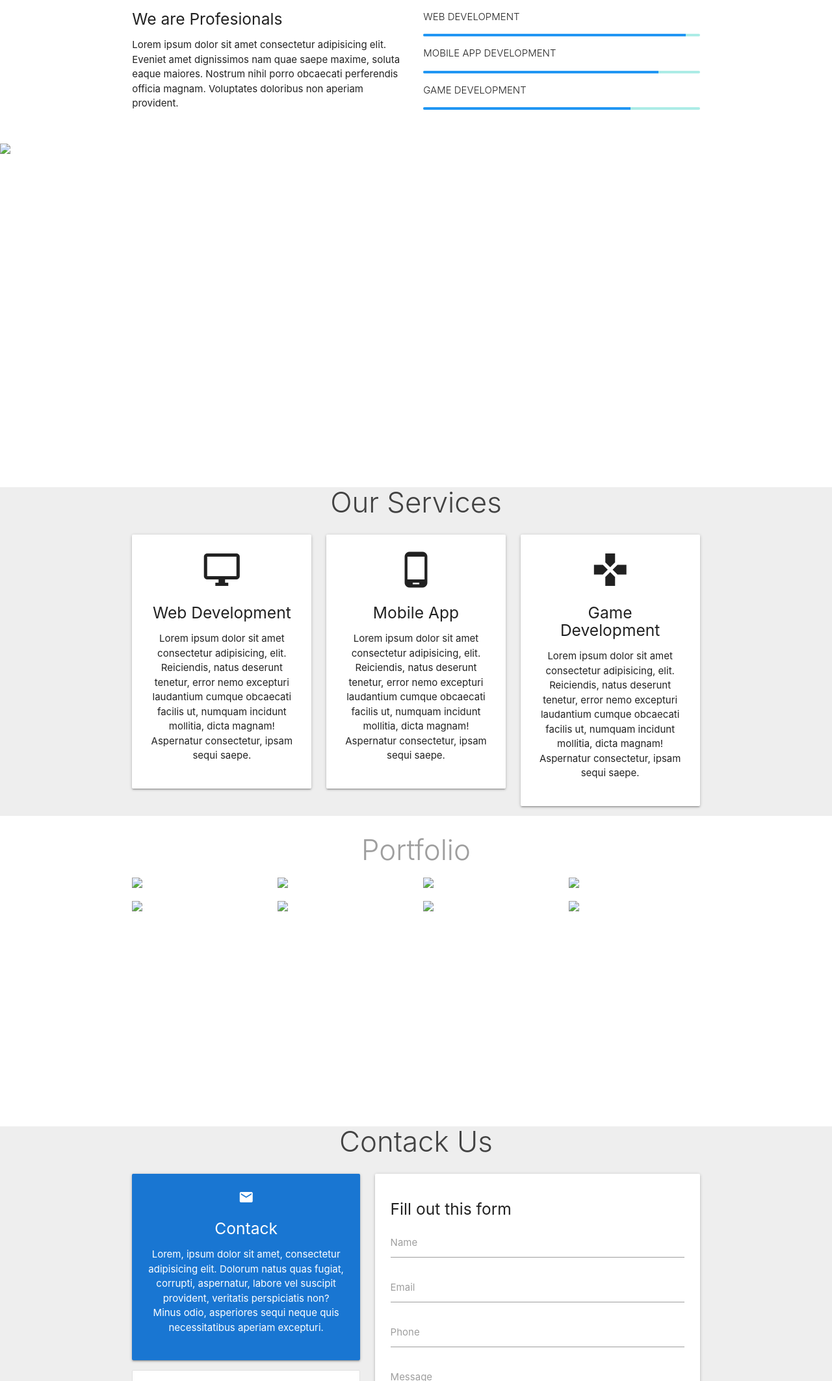
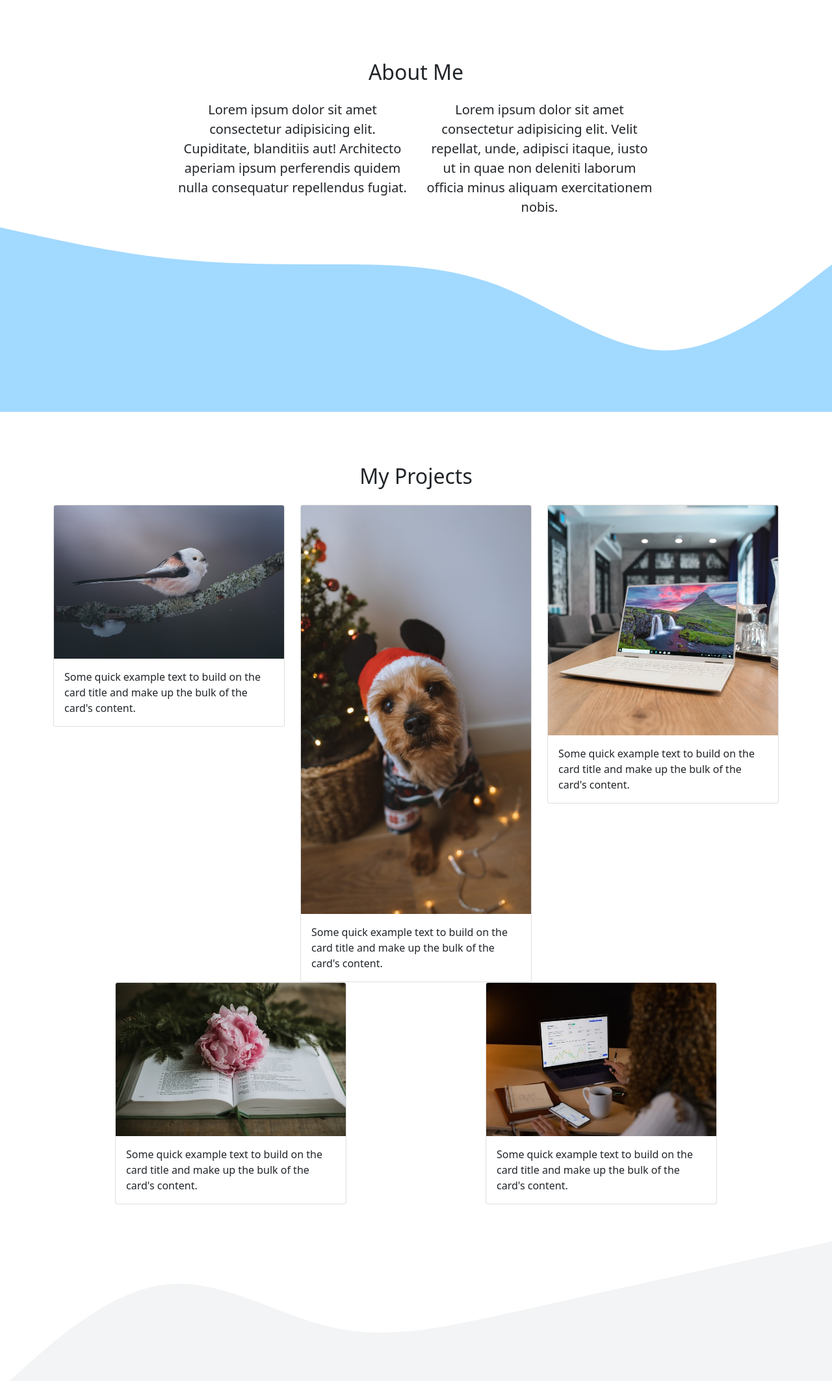
Before and after one commit to jannilaibahas/jannilaibahas.github.io, a plain HTML site: page index.html in a window 1280 px wide. Shown: the part 674-2800 px from the top of the page at 65% size. Drawn offline with nearby package versions, Linux system fonts and the light colour scheme.

Commit message:
Add files via upload

```diff
--- a/index.html
+++ b/index.html
@@ -1,313 +1,245 @@
 <!DOCTYPE html>
-  <html>
+<html lang="en">
   <head>
-      <!--Import Google Icon Font-->
-      <link href="https://fonts.googleapis.com/icon?family=Material+Icons" rel="stylesheet">
-      <!--Import materialize.css-->
-      <link type="text/css" rel="stylesheet" href="css/materialize.min.css"  media="screen,projection"/>
+    <!-- Required meta tags -->
+    <meta charset="utf-8" />
+    <meta name="viewport" content="width=device-width, initial-scale=1" />
 
-      <!-- my css -->
-      <link rel="stylesheet" href="css/style.css">
+    <!-- Bootstrap CSS -->
+    <link href="https://cdn.jsdelivr.net/npm/bootstrap@5.1.3/dist/css/bootstrap.min.css" rel="stylesheet" integrity="sha384-1BmE4kWBq78iYhFldvKuhfTAU6auU8tT94WrHftjDbrCEXSU1oBoqyl2QvZ6jIW3" crossorigin="anonymous" />
 
-      <!--Let browser know website is optimized for mobile-->
-      <meta name="viewport" content="width=device-width, initial-scale=1.0"/>
-      <title>Company Profile</title>
+    <!-- bootstrap icon -->
+    <link rel="stylesheet" href="https://cdn.jsdelivr.net/npm/bootstrap-icons@1.7.2/font/bootstrap-icons.css" />
+
+    <!-- My css -->
+    <link rel="stylesheet" href="style.css" />
+    <title>MyPortfolio bootstrap5</title>
   </head>
-
-    <body id="home" class="scrollspy">
-
-  <!-- navbar -->
-
-  <div class="navbar-fixed">
-    <!-- Dropdown Structure -->
-    <ul id="dropdown1" class="dropdown-content">
-      <li><a href="#!">one</a></li>
-      <li><a href="#!">two</a></li>
-      <li class="divider"></li>
-      <li><a href="#!">three</a></li>
-    </ul>
-    <nav class="purple darken-4">
-
+  <body id="home">
+    <!-- Navbar -->
+    <nav class="navbar fixed-top navbar-expand-lg navbar-dark bg-primary shadow">
       <div class="container">
-
-        <div class="nav-wrapper">
-          <a href="#home" class="brand-logo">JASoft.</a>
-          <a href="#" data-target="mobile-nav" class="sidenav-trigger"><i class="material-icons">menu</i></a>
-            <ul class="right hide-on-med-and-down">
-              <li><a href="#about">About Us</a></li>
-              <li><a href="#clients">Clients</a></li>
-              <li><a href="#services">Services</a></li>
-              <li><a href="#portfolio">Portfolio</a></li>
-              <li><a href="#contack">Contack Us</a></li>
-              <li><a class="dropdown-trigger" href="#!" data-target="dropdown1">Dropdown<i class="material-icons right">arrow_drop_down</i></a></li>
-            </ul>
-        </div>
-
-      </div>
-    </nav>
-
-  </div>
-
-    <!-- sidenav -->
-      <ul class="sidenav" id="mobile-nav">
-        <li><a href="#about">About Us</a></li>
-        <li><a href="#clients">Clients</a></li>
-        <li><a href="#services">Service</a></li>
-        <li><a href="#portfolio">Portfolio</a></li>
-        <li><a href="#contack">Contack</a></li>
-        <li><a class="dropdown-trigger" href="#!" data-target="dropdown2">Dropdown<i class="material-icons right">arrow_drop_down</i></a></li>
-      </ul>
-    <!-- Dropdown Structure -->
-    <ul id="dropdown2" class="dropdown-content">
-      <li><a href="#!">one</a></li>
-      <li><a href="#!">two</a></li>
-      <li class="divider"></li>
-      <li><a href="#!">three</a></li>
-    </ul>
-
-<!-- sliders -->
-
-  <div class="slider">
-    <ul class="slides">
-      <li>
-        <img src="img/slider/1.png">
-        <div class="caption right-align">
-          <h3>This is our big Tagline!</h3>
-          <h5 class="light grey-text text-lighten-3">Here's our small slogan.</h5>
-        </div>
+        <a class="navbar-brand" href="#home">JASoft.</a>
+        <button class="navbar-toggler" type="button" data-bs-toggle="collapse" data-bs-target="#navbarNav" aria-controls="navbarNav" aria-expanded="false" aria-label="Toggle navigation">
+          <span class="navbar-toggler-icon"></span>
+        </button>
+        <div class="collapse navbar-collapse" id="navbarNav">
+          <ul class="navbar-nav ms-auto">
+            <li class="nav-item">
+              <a class="nav-link active" aria-current="page" href="#">Home</a>
             </li>
-      <li>
-        <img src="img/slider/2.png">
-        <div class="caption left-align">
-          <h3>This is our big Tagline!</h3>
-          <h5 class="light grey-text text-lighten-3">Here's our small slogan.</h5>
-        </div>
+            <li class="nav-item">
+              <a class="nav-link" href="#about">About</a>
             </li>
-      <li>
-        <img src="img/slider/3.png">
-        <div class="caption center-align">
-          <h3>This is our big Tagline!</h3>
-          <h5 class="light grey-text text-lighten-3">Here's our small slogan.</h5>
-        </div>
+            <li class="nav-item">
+              <a class="nav-link" href="#projects">Project</a>
+            </li>
+            <li class="nav-item">
+              <a class="nav-link" href="#contack">Contack</a>
             </li>
           </ul>
         </div>
+      </div>
+    </nav>
+    <!-- akhir navbar -->
 
-<!-- About us -->
-<div class="section about scrollspy" id="about">
+    <!-- jumbotron -->
+    <section class="jumbotron text-center">
+      <img src="img/janni.png" alt="Janni Laibahas" width="200" class="rounded-circle img-thumbnail" />
+      <h1 class="display-4">Janni Laibahas</h1>
+      <p class="lead">Web Developer | Software House</p>
+      <svg xmlns="http://www.w3.org/2000/svg" viewBox="0 0 1440 320">
+        <path
+          fill="#fff"
+          fill-opacity="1"
+          d="M0,0L48,32C96,64,192,128,288,170.7C384,213,480,235,576,208C672,181,768,107,864,112C960,117,1056,203,1152,224C1248,245,1344,203,1392,181.3L1440,160L1440,320L1392,320C1344,320,1248,320,1152,320C1056,320,960,320,864,320C768,320,672,320,576,320C480,320,384,320,288,320C192,320,96,320,48,320L0,320Z"
+        ></path>
+      </svg>
+    </section>
+    <!-- akhir jumbotron -->
+
+    <!-- About -->
+    <section id="about">
       <div class="container">
-    <div class="row">
-
-      <h3 class="center light grey-text text-darken-3">About Us</h3>
-
-      <div class="col m6">
-        <h5>We are Profesionals</h5>
-        <p>Lorem ipsum dolor sit amet consectetur adipisicing elit. Eveniet amet dignissimos nam quae saepe maxime, soluta eaque maiores. Nostrum nihil porro obcaecati perferendis officia magnam. Voluptates doloribus non aperiam provident.</p>
+        <div class="row text-center mb-3">
+          <div class="col">
+            <h2>About Me</h2>
           </div>
-
-      <div class="col m6 light">
-          <p>WEB DEVELOPMENT</p>
-          <div class="progress">
-            <div class="determinate blue" style="width: 95%"></div>
         </div>
-
-          <p>MOBILE APP DEVELOPMENT</p>
-          <div class="progress">
-            <div class="determinate blue" style="width: 85%"></div>
+        <div class="row justify-content-center fs-5 text-center">
+          <div class="col-md-4">
+            <p>Lorem ipsum dolor sit amet consectetur adipisicing elit. Cupiditate, blanditiis aut! Architecto aperiam ipsum perferendis quidem nulla consequatur repellendus fugiat.</p>
           </div>
-
-          <p>GAME DEVELOPMENT</p>
-          <div class="progress">
-            <div class="determinate blue" style="width: 75%"></div>
-          </div>
-
-      </div>
-
+          <div class="col-md-4">
+            <p>Lorem ipsum dolor sit amet consectetur adipisicing elit. Velit repellat, unde, adipisci itaque, iusto ut in quae non deleniti laborum officia minus aliquam exercitationem nobis.</p>
           </div>
         </div>
       </div>
+      <svg xmlns="http://www.w3.org/2000/svg" viewBox="0 0 1440 320">
+        <path
+          fill="#a2d9ff"
+          fill-opacity="1"
+          d="M0,0L48,10.7C96,21,192,43,288,53.3C384,64,480,64,576,64C672,64,768,64,864,101.3C960,139,1056,213,1152,213.3C1248,213,1344,139,1392,101.3L1440,64L1440,320L1392,320C1344,320,1248,320,1152,320C1056,320,960,320,864,320C768,320,672,320,576,320C480,320,384,320,288,320C192,320,96,320,48,320L0,320Z"
+        ></path>
+      </svg>
+    </section>
 
-<!-- Clients -->
-  <div class="parallax-container scrollspy" id="clients">
-      <div class="parallax"><img src="img/slider/4.png"></div>
-      <div class="container clients">
-        <h3 class="center white-text">Our Clients</h3>
-        <div class="row">
+    <!-- akhir about -->
 
-          <div class="col m4 s12 center">
-            <img src="img/clients/gojek.png" alt="">
-          </div>
-           <div class="col m4 s12 center">
-            <img src="img/clients/tokopedia.png" alt="">
-          </div>
-           <div class="col m4 s12 center">
-            <img src="img/clients/traveloka.png" alt="">
-          </div>
-
+    <!-- projects -->
+    <section id="projects">
+      <div class="container">
+        <div class="row text-center mb-3">
+          <div class="col">
+            <h2>My Projects</h2>
           </div>
         </div>
-
-  </div>
-
-  <!-- Services -->
-
-<div class="services grey lighten-3 scrollspy" id="services">
-  <div class="container">
-    <div class="row">
-      <h3 class="light center grey-text text-darken-3">Our Services</h3>
-      <div class="col m4 s12">
-        <div class="card-panel center">
-          <i class="medium material-icons">desktop_windows</i>
-          <h5>Web Development</h5>
-          <p>Lorem ipsum dolor sit amet consectetur adipisicing, elit. Reiciendis, natus deserunt tenetur, error nemo excepturi laudantium cumque obcaecati facilis ut, numquam incidunt mollitia, dicta magnam! Aspernatur consectetur, ipsam sequi saepe.</p>
-
+        <div class="row justify-content-around">
+          <div class="col-md-4 mb 3">
+            <div class="card">
+              <img src="img/myprojects/1.jpg" class="card-img-top" alt="project1" />
+              <div class="card-body">
+                <p class="card-text">Some quick example text to build on the card title and make up the bulk of the card's content.</p>
               </div>
             </div>
-      <div class="col m4 s12">
-        <div class="card-panel center">
-          <i class="medium material-icons">phone_android</i>
-          <h5>Mobile App</h5>
-          <p>Lorem ipsum dolor sit amet consectetur adipisicing, elit. Reiciendis, natus deserunt tenetur, error nemo excepturi laudantium cumque obcaecati facilis ut, numquam incidunt mollitia, dicta magnam! Aspernatur consectetur, ipsam sequi saepe.</p>
-
+          </div>
+          <div class="col-md-4 mb 3">
+            <div class="card">
+              <img src="img/myprojects/2.jpg" class="card-img-top" alt="project2" />
+              <div class="card-body">
+                <p class="card-text">Some quick example text to build on the card title and make up the bulk of the card's content.</p>
               </div>
             </div>
-      <div class="col m4 s12">
-        <div class="card-panel center">
-          <i class="medium material-icons">games</i>
-          <h5>Game Development</h5>
-          <p>Lorem ipsum dolor sit amet consectetur adipisicing, elit. Reiciendis, natus deserunt tenetur, error nemo excepturi laudantium cumque obcaecati facilis ut, numquam incidunt mollitia, dicta magnam! Aspernatur consectetur, ipsam sequi saepe.</p>
-
+          </div>
+          <div class="col-md-4 mb 3">
+            <div class="card">
+              <img src="img/myprojects/3.jpg" class="card-img-top" alt="project3" />
+              <div class="card-body">
+                <p class="card-text">Some quick example text to build on the card title and make up the bulk of the card's content.</p>
+              </div>
+            </div>
+          </div>
+          <div class="col-md-4 mb 3">
+            <div class="card">
+              <img src="img/myprojects/4.jpg" class="card-img-top" alt="project4" />
+              <div class="card-body">
+                <p class="card-text">Some quick example text to build on the card title and make up the bulk of the card's content.</p>
+              </div>
+            </div>
+          </div>
+          <div class="col-md-4 mb 3">
+            <div class="card">
+              <img src="img/myprojects/5.jpg" class="card-img-top" alt="project5" />
+              <div class="card-body">
+                <p class="card-text">Some quick example text to build on the card title and make up the bulk of the card's content.</p>
               </div>
             </div>
           </div>
         </div>
+      </div>
+      <svg xmlns="http://www.w3.org/2000/svg" viewBox="0 0 1440 320">
+        <path
+          fill="#f3f4f5"
+          fill-opacity="1"
+          d="M0,320L48,277.3C96,235,192,149,288,138.7C384,128,480,192,576,213.3C672,235,768,213,864,192C960,171,1056,149,1152,128C1248,107,1344,85,1392,74.7L1440,64L1440,320L1392,320C1344,320,1248,320,1152,320C1056,320,960,320,864,320C768,320,672,320,576,320C480,320,384,320,288,320C192,320,96,320,48,320L0,320Z"
+        ></path>
+      </svg>
+    </section>
+    <!-- akhir project -->
 
-</div>
-
-<!-- portfolio -->
-<section class="portfolio scrollspy" id="portfolio">
+    <!-- contack -->
+    <section id="contack">
       <div class="container">
-    <h3 class="light center grey-text darken-3">Portfolio</h3>
-    <div class="row">
-      <div class="col m3 s12">
-        <img src="img/portfolio/1.png" class="responsive-img materialboxed" data-caption="A picture of a way with a group of trees in a park">
-      </div>
-      <div class="col m3 s12">
-        <img src="img/portfolio/2.png" class="responsive-img materialboxed">
-      </div>
-      <div class="col m3 s12">
-        <img src="img/portfolio/3.png" class="responsive-img materialboxed">
-      </div>
-      <div class="col m3 s12">
-        <img src="img/portfolio/4.png" class="responsive-img materialboxed">
+        <div class="row text-center mb-5">
+          <div class="col">
+            <h2>Contack Me</h2>
           </div>
         </div>
-    <div class="row">
-      <div class="col m3 s12">
-        <img src="img/portfolio/5.png" class="responsive-img materialboxed" data-caption="A picture of a way with a group of trees in a park">
+        <div class="row justify-content-center">
+          <div class="col-md-6">
+            <div class="alert alert-warning alert-dismissible fade show d-none my-alert" role="alert">
+              <strong>Terima Kasih!</strong> Pesan anda sudah kami terima.
+              <button type="button" class="btn-close" data-bs-dismiss="alert" aria-label="Close"></button>
             </div>
-      <div class="col m3 s12">
-        <img src="img/portfolio/6.png" class="responsive-img materialboxed">
+            <form name="portfolio-to-google-sheet">
+              <div class="mb-3">
+                <label for="name" class="form-label">Nama Lengkap </label>
+                <input type="text" class="form-control" id="name" aria-describedby="name" name="nama" />
               </div>
-      <div class="col m3 s12">
-        <img src="img/portfolio/1.png" class="responsive-img materialboxed">
+              <div class="mb-3">
+                <label for="email" class="form-label">Email address</label>
+                <input type="email" class="form-control" id="email" aria-describedby="email" name="email" />
               </div>
-      <div class="col m3 s12">
-        <img src="img/portfolio/2.png" class="responsive-img materialboxed">
+              <div class="mb-3">
+                <label for="pesan" class="form-label">Pesan </label>
+                <textarea class="form-control" id="pesan" rows="3" name="pesan"></textarea>
+              </div>
+              <button type="submit" class="btn btn-primary btn-kirim">Send</button>
+              <button class="btn btn-primary btn-loading d-none" type="button" disabled>
+                <span class="spinner-border spinner-border-sm" role="status" aria-hidden="true"></span>
+                Loading...
+              </button>
+            </form>
           </div>
         </div>
       </div>
+      <svg xmlns="http://www.w3.org/2000/svg" viewBox="0 0 1440 320">
+        <path
+          fill="#a2d9ff"
+          fill-opacity="1"
+          d="M0,320L48,288C96,256,192,192,288,181.3C384,171,480,213,576,234.7C672,256,768,256,864,261.3C960,267,1056,277,1152,240C1248,203,1344,117,1392,74.7L1440,32L1440,320L1392,320C1344,320,1248,320,1152,320C1056,320,960,320,864,320C768,320,672,320,576,320C480,320,384,320,288,320C192,320,96,320,48,320L0,320Z"
+        ></path>
+      </svg>
     </section>
 
-<section id="contack" class="contack grey lighten-3 scrollspy">
-  <div class="container">
-    <h3 class="light center grey-text text-darken-3">Contack Us</h3>
-      <div class="row">
-
-        <div class="col m5 s12">
-          <div class="card-panel blue darken-2 center white-text">
-            <i class="material-icons">mail</i>
-            <h5>Contack</h5>
-            <p>Lorem, ipsum dolor sit amet, consectetur adipisicing elit. Dolorum natus quas fugiat, corrupti, aspernatur, labore vel suscipit provident, veritatis perspiciatis non? Minus odio, asperiores sequi neque quis necessitatibus aperiam excepturi.</p>
-          </div>
-          <ul class="collection with-header">
-            <li class="collection-header"><h5>Our Office</h5></li>
-            <li class="collection-item">Jl. Pedurungan Baru II/71 (WA. 082136695600)</li>
-            <li class="collection-item">Semarang</li>
-            <li class="collection-item">Jawa Tengah</li>
-          </ul>
-        </div>
-
-        <div class="col m7 s12">
-          <div class="form">
-            <div class="card-panel">
-              <h5>Fill out this form</h5>
-              <div class="input-field">
-                <input type="text" name="name" id="name" required="" class="validate">
-                <label for="name">Name</label>
-              </div>
-              <div class="input-field">
-                <input type="email" name="email" id="email" required="" class="validate">
-                <label for="email">Email</label>
-              </div>
-              <div class="input-field">
-                <input type="text" name="phone" id="phone" required="">
-                <label for="phone">Phone</label>
-              </div>
-              <div class="input-field">
-                <textarea name="message" id="message" class="materialize-textarea"></textarea>
-                <label for="message">Message</label>
-              </div>
-              <button type="submit" class="btn blue darken-2">Send</button>
-            </div>
-          </div>
-        </div>
-
-      </div>
-
-      </div>
-
-  </div>
-</section>
+    <!-- akhir contack -->
 
     <!-- footer -->
-<div class="footer blue darken-2 white-text center">
-  <p class="flow-text">JASoft. Copyright © 2021 </p>
+    <div class="footer bg-primary text-center text-white">
+      <p>Created with <i class="bi bi-heart-fill"></i> by <a href="https://www.youtube.com/c/jonijudeajames" class="text-white fw-bold btn btn-danger" target="_blank">JASoft.</a></p>
+    </div>
+    <!-- akhir footer -->
 
-</div>
+    <!-- Optional JavaScript; choose one of the two! -->
 
-      <!--JavaScript at end of body for optimized loading-->
-      <script type="text/javascript" src="js/materialize.min.js"></script>
+    <!-- Option 1: Bootstrap Bundle with Popper -->
+    <script src="https://cdn.jsdelivr.net/npm/bootstrap@5.1.3/dist/js/bootstrap.bundle.min.js" integrity="sha384-ka7Sk0Gln4gmtz2MlQnikT1wXgYsOg+OMhuP+IlRH9sENBO0LRn5q+8nbTov4+1p" crossorigin="anonymous"></script>
+
+    <!-- Option 2: Separate Popper and Bootstrap JS -->
+    <!--
+    <script src="https://cdn.jsdelivr.net/npm/@popperjs/core@2.10.2/dist/umd/popper.min.js" integrity="sha384-7+zCNj/IqJ95wo16oMtfsKbZ9ccEh31eOz1HGyDuCQ6wgnyJNSYdrPa03rtR1zdB" crossorigin="anonymous"></script>
+    <script src="https://cdn.jsdelivr.net/npm/bootstrap@5.1.3/dist/js/bootstrap.min.js" integrity="sha384-QJHtvGhmr9XOIpI6YVutG+2QOK9T+ZnN4kzFN1RtK3zEFEIsxhlmWl5/YESvpZ13" crossorigin="anonymous"></script>
+    -->
+
     <script>
+      const scriptURL = "https://script.google.com/macros/s/AKfycbzH-eQh9_uvNRKnzpNQYtx65G_qPlJNyoh9BVt2GUzM5eNy4sNtIAETVTEd2meBNYq7/exec";
+      const form = document.forms["portfolio-to-google-sheet"];
+      const btnKirim = document.querySelector(".btn-kirim");
+      const btnLoading = document.querySelector(".btn-loading");
+      const btnMyalert = document.querySelector(".my-alert");
 
-        const sideNav = document.querySelectorAll('.sidenav');
-        M.Sidenav.init(sideNav);
+      form.addEventListener("submit", (e) => {
+        e.preventDefault();
 
-        const slider = document.querySelectorAll('.slider');
-        M.Slider.init(slider,{
-          indicators: false,
-          height:500,
-          transition:600,
-          interval:3000
+        // ketika tombol submit diklik
+        //tampilkan tombol loading, hilangkan tombol kirim
+        btnLoading.classList.toggle("d-none");
+        btnKirim.classList.toggle("d-none");
+        fetch(scriptURL, { method: "POST", body: new FormData(form) })
+          .then((response) => {
+            // ketika tombol submit diklik
+            //tampilkan tombol kirim, hilangkan tombol loading
+            btnLoading.classList.toggle("d-none");
+            btnKirim.classList.toggle("d-none");
+            //tampilkan alert
+            btnMyalert.classList.toggle("d-none");
+            //reset form
+            form.reset();
+
+            console.log("Success!", response);
+          })
+          .catch((error) => console.error("Error!", error.message));
       });
-
-        const parallax = document.querySelectorAll('.parallax');
-        M.Parallax.init(parallax);
-
-        const materialbox = document.querySelectorAll('.materialboxed');
-        M.Materialbox.init(materialbox);
-
-        const scroll = document.querySelectorAll('.scrollspy');
-        M.ScrollSpy.init(scroll, {
-            scrollOffset: 50
-
-        });
-
-        const dropdown = document.querySelectorAll('.dropdown-trigger');
-        M.Dropdown.init(dropdown)
-
-
     </script>
-
   </body>
 </html>
```
Lines whose indentation alone changed are shown as unchanged.
